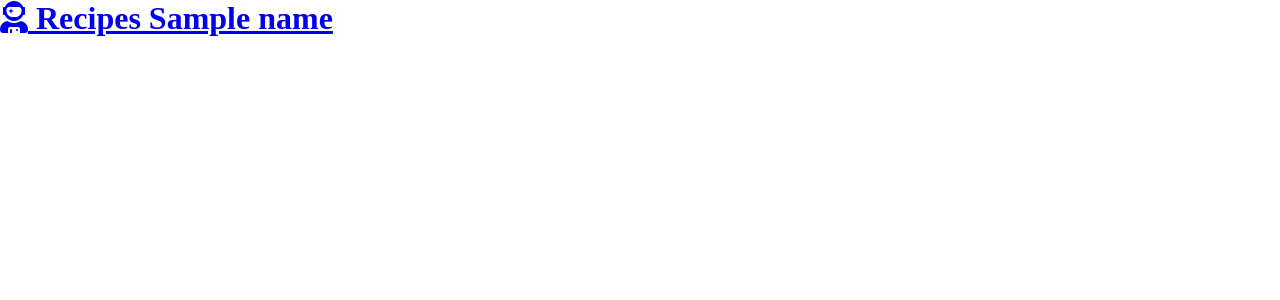
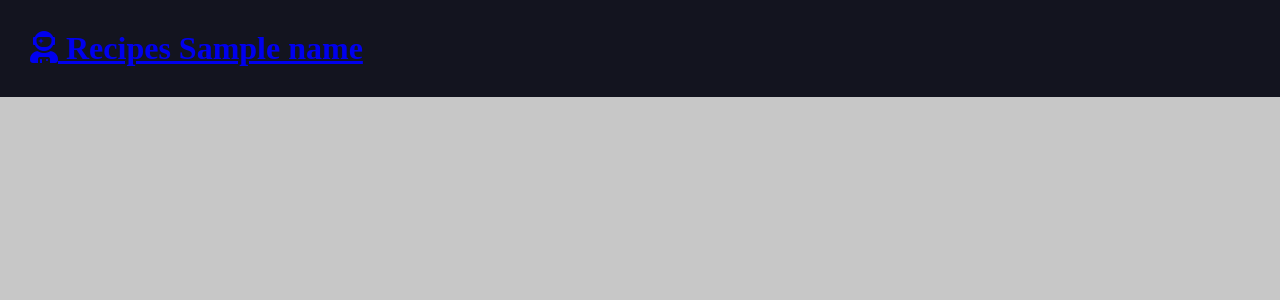
Before and after one commit to marcosresendeoliveira/projeto_1, a Python web app: template recipes/templates/recipes/pages/home.html in a window 1280 px wide. Shown: the top 300 px of the page. Run offline with Jinja, Linux system fonts and the light colour scheme; the template is opened without the code that fills it: most values are stand-ins (such as "Sample title", 1, 10 or a date in 2020).

Commit message:
in_progress

```diff
--- a/recipes/templates/recipes/partials/head.html
+++ b/recipes/templates/recipes/partials/head.html
@@ -16,9 +16,48 @@
         integrity="sha512-tk4nGrLxft4l30r9ETuejLU0a3d7LwMzj0eXjzc16JQj+5U1IeVoCuGLObRDc3+eQMUcEQY1RIDPGvuA7SNQ2w=="
         crossorigin="anonymous" referrerpolicy="no-referrer" />
 
-    <title>Recipes</title>
+    <title>Marcos R Oliveira</title>
+
 
     <style>
+        :root {
+            --color-primary: #269fe6;
+            --color-primary-hover: #2086c2;
+            --color-primary-dark: #13141f;
+            --color-primary-dark-hover: #212336;
+            --color-primary-light: #d4ecfa;
+            --color-primary-light-hover: #bdd8e7;
+            --color-white: #fff;
+            --color-black: #000;
+            --color-dark-text: #444;
+            --color-info-light: #cce5ff;
+            --color-debug-light: #cce5ff;
+            --color-success-light: #d4edda;
+            --color-alert-light: #fff3cd;
+            --color-warning-light: #fff3cd;
+            --color-error-light: #f8d7da;
+            --color-info-dark: #4d86c4;
+            --color-debug-dark: #4d86c4;
+            --color-success-dark: #4a9c5d;
+            --color-alert-dark: #927f40;
+            --color-warning-dark: #927f40;
+            --color-error-dark: #da525d;
+            --color-gray-0: #f9f9f9;
+            --color-gray-1: #e0e0e0;
+            --color-gray-2: #c7c7c7;
+            --color-gray-3: #aeaeae;
+            --color-gray-4: #959595;
+            --color-gray-5: #7d7d7d;
+            --color-gray-6: #646464;
+            --color-gray-7: #4b4b4b;
+            --color-gray-8: #323232;
+            --color-gray-9: #191919;
+            --font-primary: sans-serif;
+            --font-headings: 'Roboto Slab', serif;
+            --spacing-gutter-medium: 3rem;
+            --spacing-gutter-large: 4rem;
+        }
+
         * {
             padding: 0;
             margin: 0;
@@ -31,6 +70,92 @@
 
         body {
             font-size: 1.6rem;
+            font-family: var(--font-primary);
+            background: var(--color-gray-2);
+        }
+
+        h1,
+        h2,
+        h3,
+        h4,
+        h5,
+        h6 {
+            font-family: var(--font-headings);
+        }
+
+        .main-logo-text {
+            font-family: Georgia, 'Times New Roman', Times, serif;
+
+        }
+
+        .container {
+            max-width: 144rem;
+            margin: 0 auto;
+            padding: var(--spacing-gutter-medium);
+        }
+
+        .main-header-container {
+            background: var(--color-primary-dark);
+        }
+
+        .main-logo {
+            font-size: 4rem;
+            color: var(--color-white);
+            text-decoration: none;
+            display: flex;
+            flex-flow: row nowrap;
+            align-items: center;
+            justify-content: center;
+            width: fit-content;
+            margin: 0 auto;
+        }
+
+
+        .main-logo-icon {
+            margin-right: 2rem;
+        }
+
+        .search-form {
+            border: .2rem solid var(--color-primary-dark);
+            max-width: 64rem;
+            margin: 0 auto;
+            border-radius: .4rem;
+            position: relative;
+            transition: all 300ms ease-in-out;
+        }
+
+        .search-input,
+        .search-button {
+            border: none;
+            background: none;
+            outline: none;
+            padding: 1rem;
+            transition: all 300ms ease-in-out;
+        }
+
+        .search-input {
+            width: 100%;
+            padding-right: 3rem;
+        }
+
+        .search-button {
+            position: absolute;
+            top: 0;
+            right: 0;
+        }
+
+        .search-button:focus {
+            outline: 1px solid var(--color-primary);
+            background: rgba(0, 0, 0, .05)
+        }
+
+        .search-form:focus-within {
+            border-color: var(--color-primary);
+            background: var(--color-white);
+        }
+
+        .search-form:focus-within .search-button {
+            color: var(--color-primary);
         }
     </style>
 </head>
```
Also changed, not shown: recipes/templates/recipes/partials/header.html (added, +10 -0 lines).
